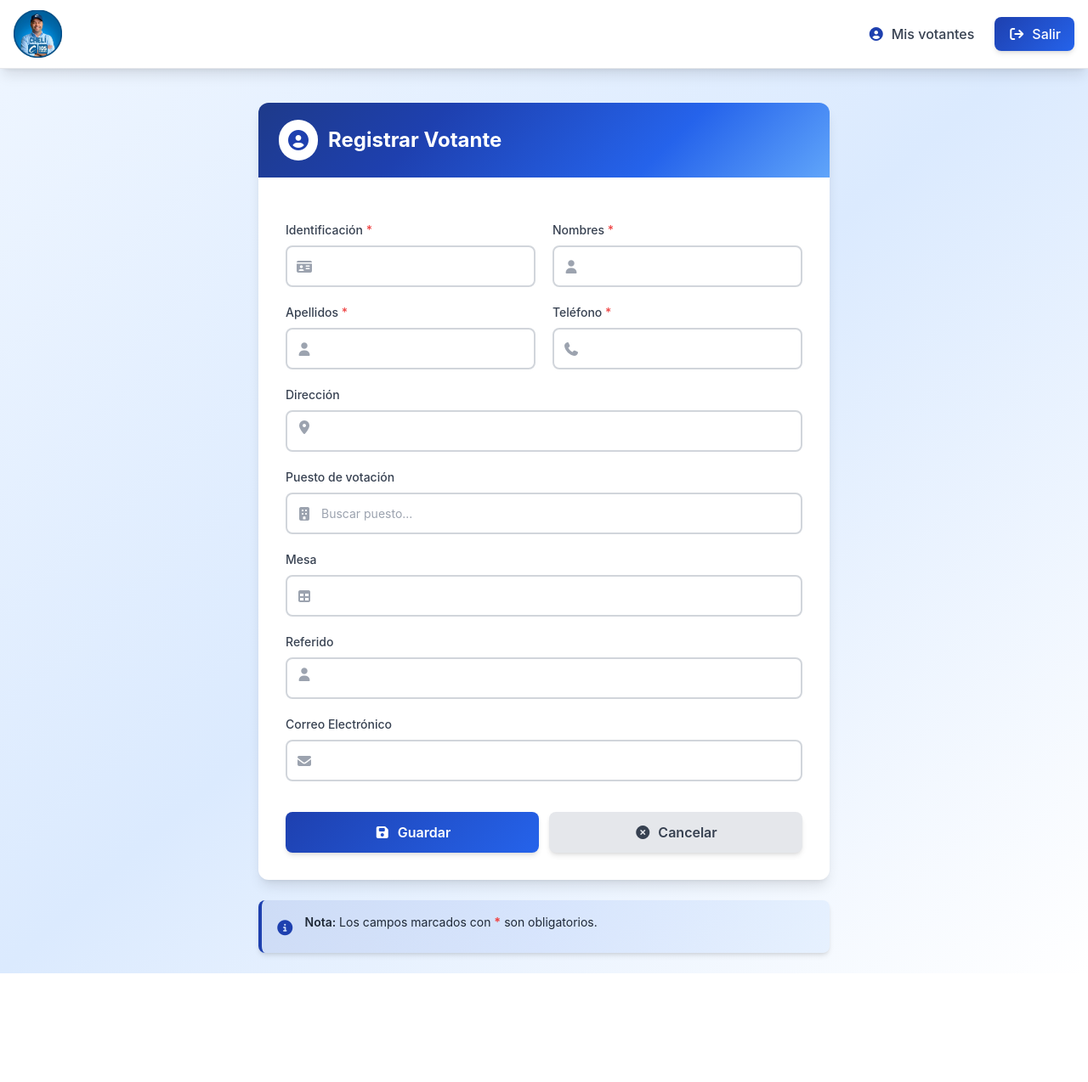
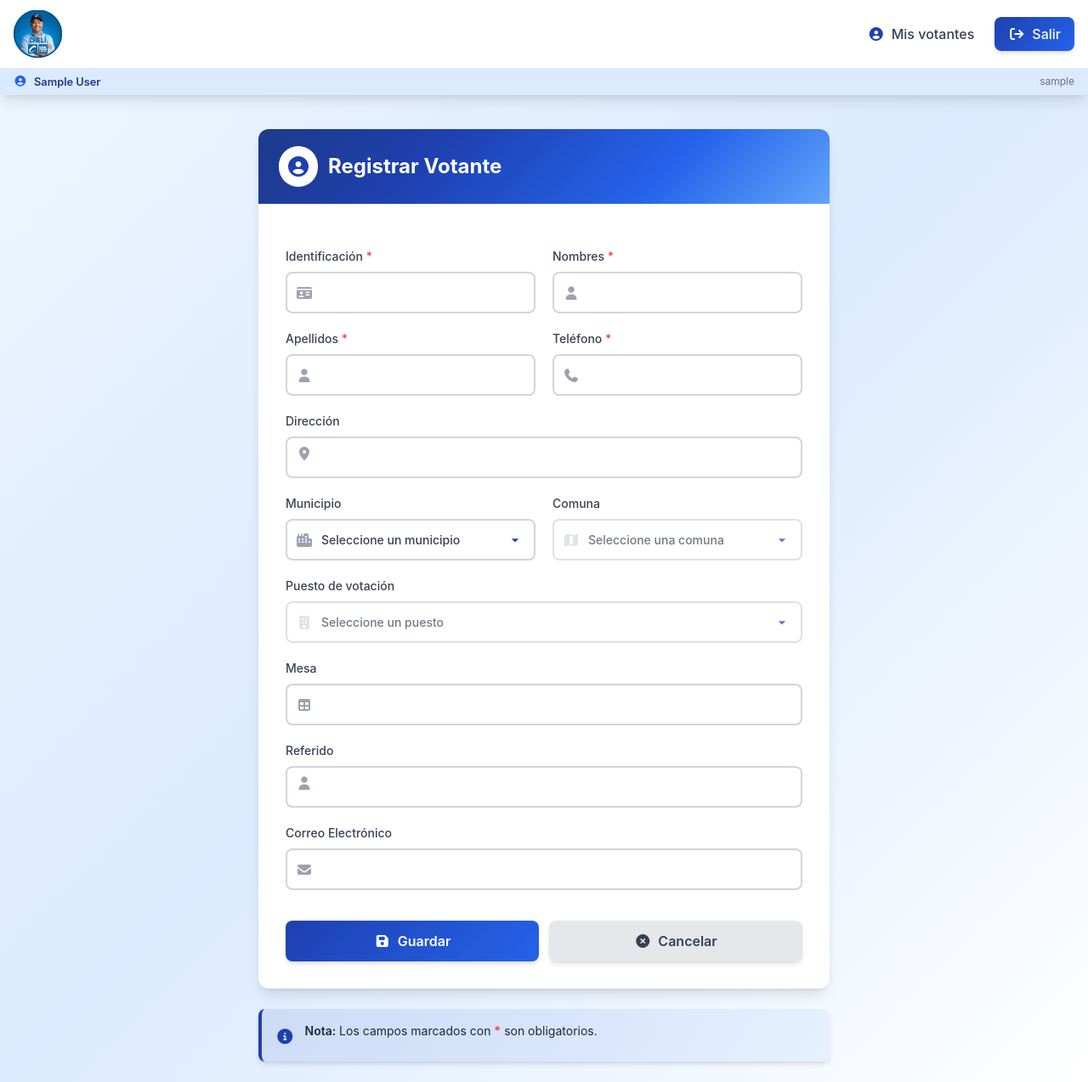
Before and after one commit to jjaramillo9406/controlvotantes_chelin, a Django app: page /votante/create/ in a window 1280 px wide. Shown: the whole page at 85% size. Before the commit the page ends 1146 px from the top, so only its background shows below. Run offline with Django 5.2, Linux system fonts and the light colour scheme; the visitor is signed in with stand-in values (Sample User, id 1); data that the repository does not hold is empty; some libraries are stand-ins or nearby versions.

Commit message:
Se ajusta la interfaz de crear y editar votante para agregar los campos de municipio y comuna

```diff
--- a/apps/core/urls.py
+++ b/apps/core/urls.py
@@ -27,6 +27,8 @@ urlpatterns = [
     path('login/', views.sign_in, name='login'),
     path('logout/', views.sign_out, name='logout'),
     path('votante/create/', views.registrar_votante, name='save_votante'),
+    path('votante/comunas/<str:municipio_id>/', views.get_comunas_by_municipio, name='get_comunas_by_municipio'),
+    path('votante/puestos/<int:comuna_id>/', views.get_puestos_by_comuna, name='get_puestos_by_comuna'),
     path('votante/update/<int:pk>/', views.editar_votante, name='votante_update'),
     path('votante/masivos/', votantes_views.masivo_votantes, name='votante_masivos'),
     path('', views.sign_in, name='login'),
--- a/apps/core/views.py
+++ b/apps/core/views.py
@@ -7,11 +7,12 @@ from django.contrib.auth.decorators import login_required
 from django.contrib.auth import login, logout, authenticate
 from django.urls import reverse_lazy
 from django.views.decorators.http import require_http_methods
+from django.http import JsonResponse
 
 from apps.core.http import get_user_ip
 
 from apps.core.form import VotanteForm
-from apps.core.models import Votante, UserConfig, Puesto
+from apps.core.models import Votante, UserConfig, Puesto, Municipio, Comuna
 from apps.core.reports import generate_excel_lista
 
 
@@ -88,8 +89,10 @@ def registrar_votante(request):
                 return redirect('index')
             else:
                 messages.error(request, "Ya existe el registro de este votante")
+    municipios = Municipio.objects.filter(depto_id='54')
     return render(request, 'registrar_votante.html', {
-        'form': form
+        'form': form,
+        'municipios': municipios
     })
 
 
@@ -106,11 +109,31 @@ def editar_votante(request, pk):
                     form.save()
                     messages.success(request, "Datos actualizados correctamente")
                     return redirect('index')
+            municipios = Municipio.objects.filter(depto_id='54')
+            puesto_actual = votante.puesto
             return render(request, "editar_votante.html", {
-                'form': form
+                'form': form,
+                'municipios': municipios,
+                'municipio_id': puesto_actual.municipio_id if puesto_actual else '',
+                'comuna_id': puesto_actual.comuna_id if puesto_actual else '',
+                'puesto_id': puesto_actual.id if puesto_actual else '',
             })
         else:
             raise PermissionDenied
     else:
         messages.error(request, "Votante no existe")
         return redirect('index')
+
+
+@login_required(login_url=reverse_lazy('login'))
+def get_comunas_by_municipio(request, municipio_id):
+    comunas = Comuna.objects.filter(municipio_id=municipio_id).order_by('nombre')
+    data = [{'id': c.id, 'nombre': c.nombre} for c in comunas]
+    return JsonResponse(data, safe=False)
+
+
+@login_required(login_url=reverse_lazy('login'))
+def get_puestos_by_comuna(request, comuna_id):
+    puestos = Puesto.objects.filter(comuna_id=comuna_id, estado=True).order_by('nombre')
+    data = [{'id': p.id, 'nombre': p.nombre} for p in puestos]
+    return JsonResponse(data, safe=False)
--- a/static/css/styles-institucional.css
+++ b/static/css/styles-institucional.css
@@ -93,6 +93,26 @@ body {
 }
 
 /* ============================================
+   BANNER DE USUARIO
+   ============================================ */
+.user-banner {
+  background: var(--accent-blue-light);
+  padding: 0.35rem 0;
+  border-top: 1px solid var(--gray-200);
+  font-size: 0.8rem;
+  color: var(--primary-blue-dark);
+}
+
+.user-banner i {
+  color: var(--secondary-blue);
+}
+
+.user-banner-username {
+  color: var(--gray-500);
+  font-size: 0.75rem;
+}
+
+/* ============================================
    CONTENEDORES DE TABLA
    ============================================ */
 .custom-table-container {
--- a/templates/registrar_votante.html
+++ b/templates/registrar_votante.html
@@ -137,29 +137,54 @@
                     {% endif %}
                 </div>
 
-                <!-- Puesto de votación con búsqueda -->
+                <!-- Fila: Municipio y Comuna -->
+                <div class="grid grid-cols-1 md:grid-cols-2 gap-5">
+                    <!-- Municipio -->
+                    <div>
+                        <label for="municipio-select" class="block text-sm font-medium text-gray-700 mb-2">
+                            Municipio
+                        </label>
+                        <div class="relative">
+                            <div class="absolute inset-y-0 left-0 pl-3 flex items-center pointer-events-none">
+                                <i class="fas fa-city text-gray-400"></i>
+                            </div>
+                            <select id="municipio-select" class="form-control">
+                                <option value="">Seleccione un municipio</option>
+                                {% for municipio in municipios %}
+                                    <option value="{{ municipio.id }}">{{ municipio.nombre }}</option>
+                                {% endfor %}
+                            </select>
+                        </div>
+                    </div>
+
+                    <!-- Comuna -->
+                    <div>
+                        <label for="comuna-select" class="block text-sm font-medium text-gray-700 mb-2">
+                            Comuna
+                        </label>
+                        <div class="relative">
+                            <div class="absolute inset-y-0 left-0 pl-3 flex items-center pointer-events-none">
+                                <i class="fas fa-map text-gray-400"></i>
+                            </div>
+                            <select id="comuna-select" disabled class="form-control disabled:bg-gray-100">
+                                <option value="">Seleccione una comuna</option>
+                            </select>
+                        </div>
+                    </div>
+                </div>
+
+                <!-- Puesto de votación -->
                 <div>
-                    <label class="block text-sm font-medium text-gray-700 mb-2">
+                    <label for="puesto-select" class="block text-sm font-medium text-gray-700 mb-2">
                         Puesto de votación
                     </label>
                     <div class="relative">
                         <div class="absolute inset-y-0 left-0 pl-3 flex items-center pointer-events-none">
                             <i class="fas fa-building text-gray-400"></i>
                         </div>
-                        <input
-                            type="text"
-                            id="puesto-search"
-                            list="puestos-list"
-                            placeholder="Buscar puesto..."
-                            class="w-full pl-10 pr-4 py-2.5 border border-gray-300 rounded-lg focus:ring-2 focus:ring-orange-500 focus:border-orange-500"
-                        >
-                        <datalist id="puestos-list">
-                            {% for value, label in form.puesto.field.choices %}
-                                {% if value %}
-                                    <option value="{{ value }}" data-label="{{ label }}">{{ label }}</option>
-                                {% endif %}
-                            {% endfor %}
-                        </datalist>
+                        <select id="puesto-select" disabled class="form-control disabled:bg-gray-100">
+                            <option value="">Seleccione un puesto</option>
+                        </select>
                         <input type="hidden" name="{{ form.puesto.name }}" id="puesto-hidden" value="{{ form.puesto.value|default:'' }}">
                     </div>
                     {% if form.puesto.errors %}
@@ -269,61 +294,55 @@
 </div>
 
 <script>
-    // Script para el campo de búsqueda de puesto
-    const puestoSearch = document.getElementById('puesto-search');
+    const municipioSelect = document.getElementById('municipio-select');
+    const comunaSelect = document.getElementById('comuna-select');
+    const puestoSelect = document.getElementById('puesto-select');
     const puestoHidden = document.getElementById('puesto-hidden');
-    const puestosList = document.getElementById('puestos-list');
 
-    puestoSearch.addEventListener('input', function() {
-        const inputValue = this.value;
-        const options = puestosList.querySelectorAll('option');
-        let found = false;
+    municipioSelect.addEventListener('change', function() {
+        comunaSelect.innerHTML = '<option value="">Seleccione una comuna</option>';
+        comunaSelect.disabled = true;
+        puestoSelect.innerHTML = '<option value="">Seleccione un puesto</option>';
+        puestoSelect.disabled = true;
+        puestoHidden.value = '';
 
-        options.forEach(option => {
-            const optionLabel = option.getAttribute('data-label');
-            const optionValue = option.value;
-
-            // Buscar por coincidencia exacta del label o value
-            if (optionLabel === inputValue || optionValue === inputValue) {
-                puestoHidden.value = optionValue;
-                // Mostrar el label en el input
-                if (this.value === optionValue) {
-                    this.value = optionLabel;
-                }
-                found = true;
-            }
-        });
-
-        if (!found) {
-            puestoHidden.value = '';
+        if (this.value) {
+            fetch(`/votante/comunas/${this.value}/`)
+                .then(response => response.json())
+                .then(data => {
+                    data.forEach(comuna => {
+                        const option = document.createElement('option');
+                        option.value = comuna.id;
+                        option.textContent = comuna.nombre;
+                        comunaSelect.appendChild(option);
+                    });
+                    comunaSelect.disabled = false;
+                });
         }
     });
 
-    // Evento cuando se selecciona del datalist
-    puestoSearch.addEventListener('change', function() {
-        const inputValue = this.value;
-        const options = puestosList.querySelectorAll('option');
+    comunaSelect.addEventListener('change', function() {
+        puestoSelect.innerHTML = '<option value="">Seleccione un puesto</option>';
+        puestoSelect.disabled = true;
+        puestoHidden.value = '';
 
-        options.forEach(option => {
-            const optionValue = option.value;
-
-            // Si el input tiene el value (código), reemplazarlo por el label (nombre)
-            if (optionValue === inputValue) {
-                const optionLabel = option.getAttribute('data-label');
-                this.value = optionLabel;
-                puestoHidden.value = optionValue;
-            }
-        });
+        if (this.value) {
+            fetch(`/votante/puestos/${this.value}/`)
+                .then(response => response.json())
+                .then(data => {
+                    data.forEach(puesto => {
+                        const option = document.createElement('option');
+                        option.value = puesto.id;
+                        option.textContent = puesto.nombre;
+                        puestoSelect.appendChild(option);
+                    });
+                    puestoSelect.disabled = false;
+                });
+        }
     });
 
-    // Cargar valor inicial si existe
-    if (puestoHidden.value) {
-        const options = puestosList.querySelectorAll('option');
-        options.forEach(option => {
-            if (option.value === puestoHidden.value) {
-                puestoSearch.value = option.getAttribute('data-label');
-            }
-        });
-    }
+    puestoSelect.addEventListener('change', function() {
+        puestoHidden.value = this.value;
+    });
 </script>
 {% endblock %}
--- a/templates/shared/_header.html
+++ b/templates/shared/_header.html
@@ -214,6 +214,18 @@
       </a>
     </div>
   </div>
+
+  {% if user.is_authenticated %}
+  <div class="user-banner">
+    <div class="container mx-auto px-4 flex items-center justify-between">
+      <div class="flex items-center space-x-2">
+        <i class="fas fa-user-circle"></i>
+        <span class="font-semibold">{{ user.first_name }} {{ user.last_name }}</span>
+      </div>
+      <span class="user-banner-username">{{ user.username }}</span>
+    </div>
+  </div>
+  {% endif %}
 </nav>
 
 <script>
```
Also changed, not shown: templates/editar_votante.html (+102 -61 lines).
